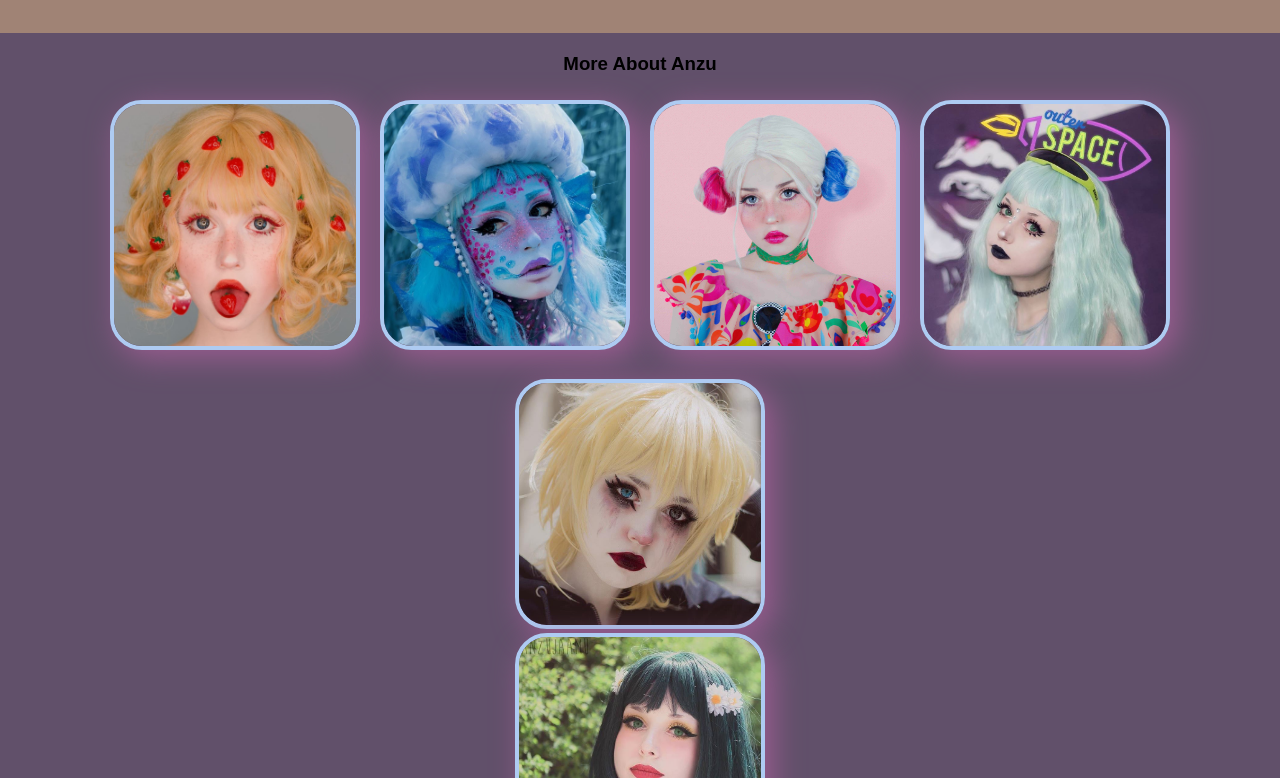
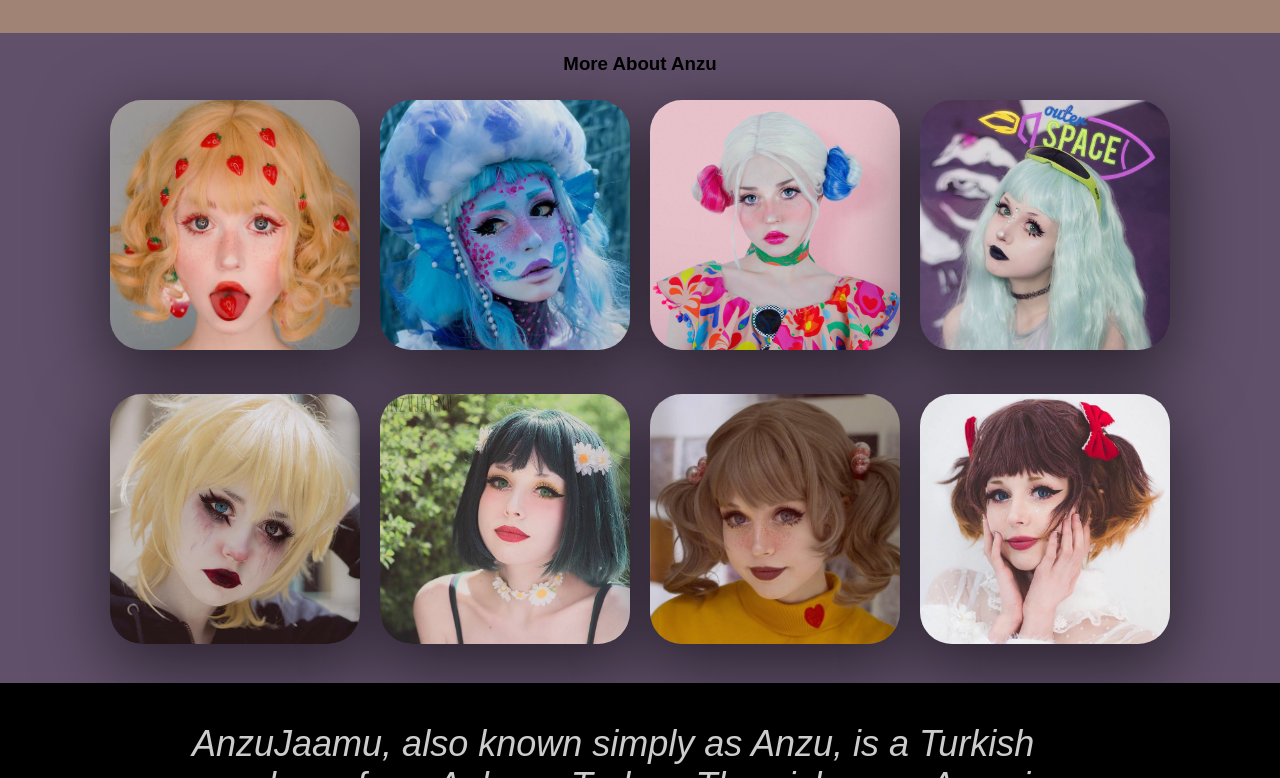
Before and after one commit to sarif-agent/anzu-landingpage, a plain HTML site: page index.html in a window 1280 px wide. Shown: the part 642-1420 px from the top of the page. Drawn offline with Linux system fonts and the light colour scheme; a web font is replaced by a local one.

Commit message:
gallery background color polish, new border gradient animation add

```diff
--- a/style.css
+++ b/style.css
@@ -168,7 +168,6 @@ body {
   border: 0.25rem solid;
   border-image: conic-gradient(from var(--angle), rgb(199, 7, 102), rgb(225, 183, 173), rgb(203, 58, 157), rgb(203, 58, 157)) 1;
   animation: 10s rotate linear infinite;
-  aspect-ratio: 1 / 0;
   overflow: hidden;
 }
 
@@ -204,7 +203,6 @@ body {
 /* foto focus */
 
 #card:hover img {
-  filter: url(#noise);
   animation: pulse 800ms ease-in-out;
 }
 
@@ -309,25 +307,33 @@ body {
 
 .photo {
   flex: 1;
+  animation: 10s rotate linear infinite;
 }
+
+.photo:hover img {
+  animation: pulse 800ms ease-in-out;
+}
+
+
 
 .photo img {
   height: 250px;
   width: 250px;
   aspect-ratio: 1;
   object-fit: cover;
-  border: solid rgb(174, 203, 242) 4px;
+  /* border: solid rgb(174, 203, 242) 4px; */
   border-radius: 2rem;
-  box-shadow: 8px 8px 30px 0px rgb(155, 93, 145);
+  box-shadow: rgba(0, 0, 0, 0.56) 0px 22px 70px 4px;
 }
 
-.photo p {
-  margin-top: 12px;
-  font-weight: 650;
-  font-size: 18px;
-  text-align: center;
-  font-family: 'Metal', cursive;
+.gallery2 {
+  display: flex;
+  margin-top: 15px;
+  margin-bottom: 15px;
+  padding-bottom: 20px;
+  gap: 20px;
 }
+
 
 /* SLIDE/GALLERY PART END */
 
```
